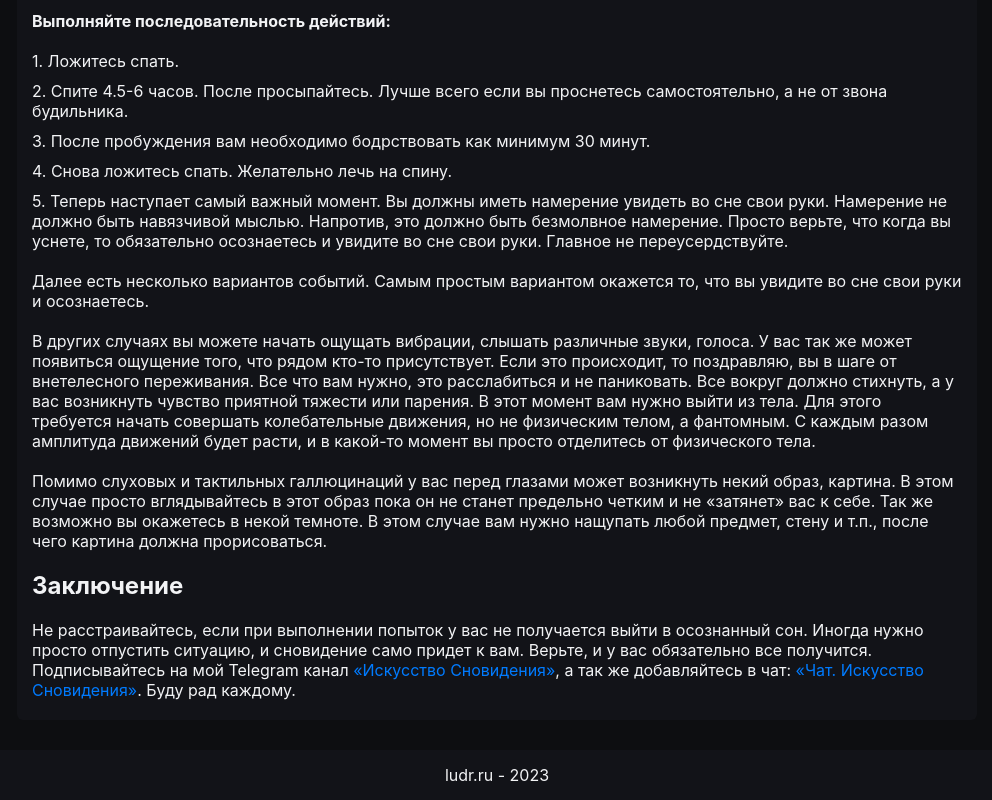
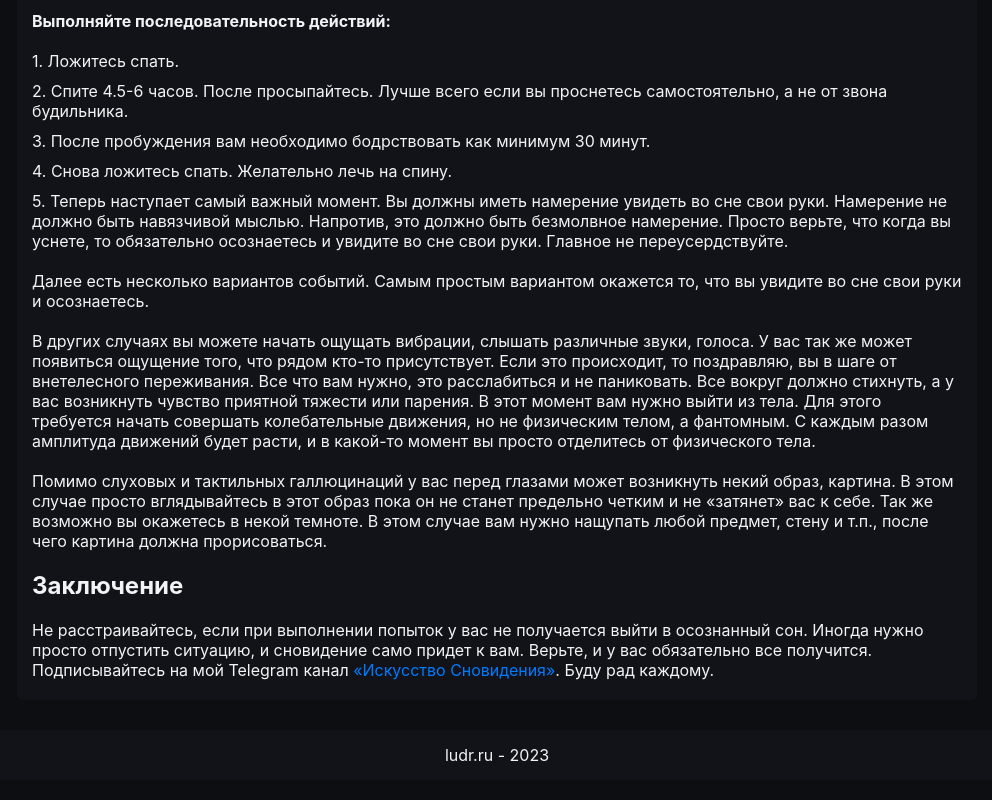
Before and after one commit to aleksluxfero/ludr-app, a Next.js app: page /kak-popast-v-osoznannyj-son in a window 1280 px wide. Shown: the part 1576-2376 px from the top of the page, without its empty margins (143-1135 px from the left). Built offline with nearby package versions, Linux system fonts and the light colour scheme.

Commit message:
change text

```diff
--- a/src/pages/kak-popast-v-osoznannyj-son/index.tsx
+++ b/src/pages/kak-popast-v-osoznannyj-son/index.tsx
@@ -99,7 +99,7 @@ const KakPopastVOsoznannyjSon = () => {
         </p>
         <h2 id="4">Заключение</h2>
         <p>
-          Не расстраивайтесь, если при выполнении попыток у вас не получается выйти в осознанный сон. Иногда нужно просто отпустить ситуацию, и сновидение само придет к вам. Верьте, и у вас обязательно все получится. Подписывайтесь на мой Telegram канал <a className="link" href="https://t.me/iskusstvo_snovideniya">«Искусство Сновидения»</a>, а так же добавляйтесь в чат: <a className="link" href="https://t.me/iskusstvo_snovideniya_chat">«Чат. Искусство Сновидения»</a>. Буду рад каждому.
+          Не расстраивайтесь, если при выполнении попыток у вас не получается выйти в осознанный сон. Иногда нужно просто отпустить ситуацию, и сновидение само придет к вам. Верьте, и у вас обязательно все получится. Подписывайтесь на мой Telegram канал <a className="link" href="https://t.me/iskusstvo_snovideniya">«Искусство Сновидения»</a>. Буду рад каждому.
         </p>
       </div>
     </>
```
